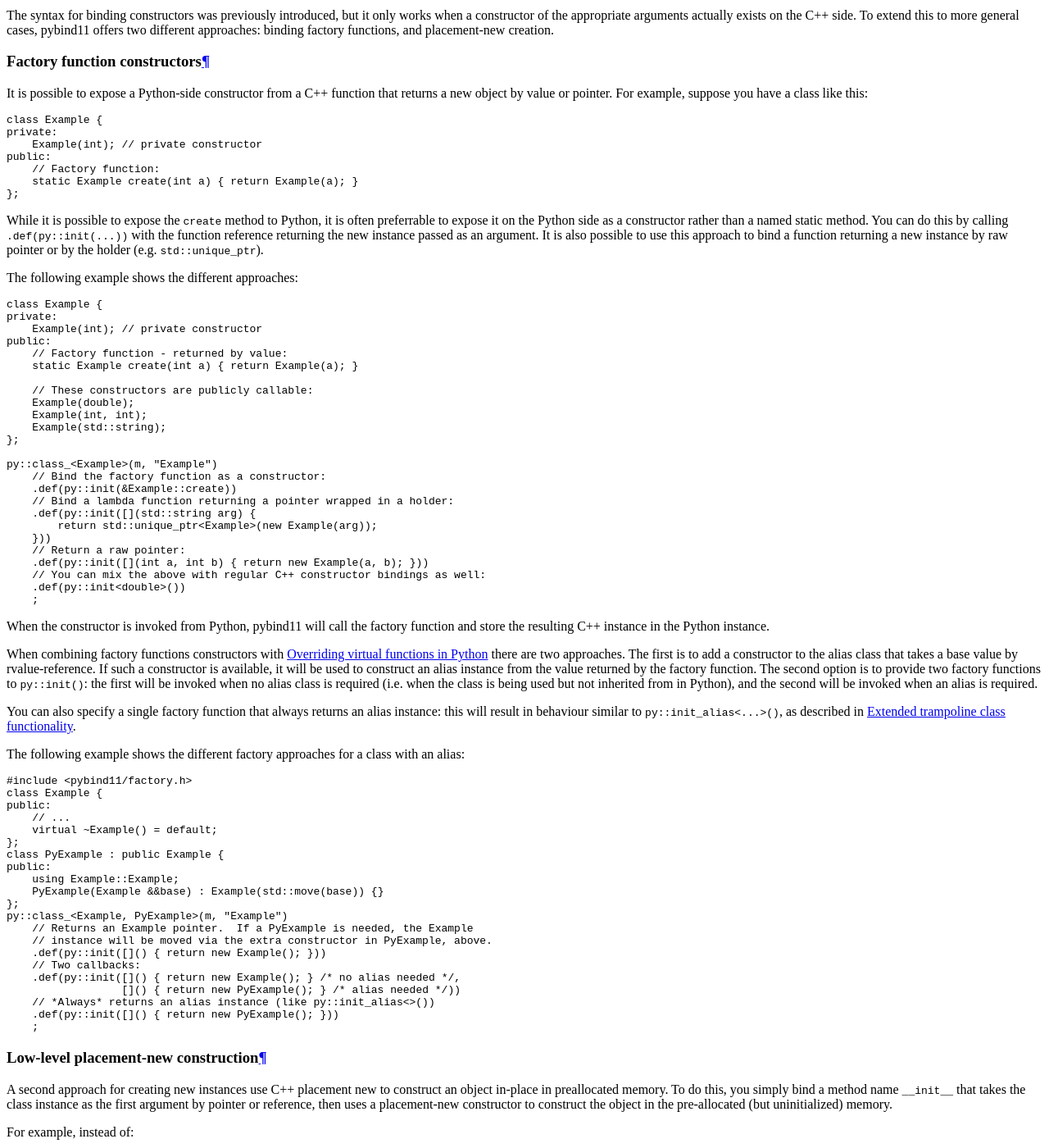
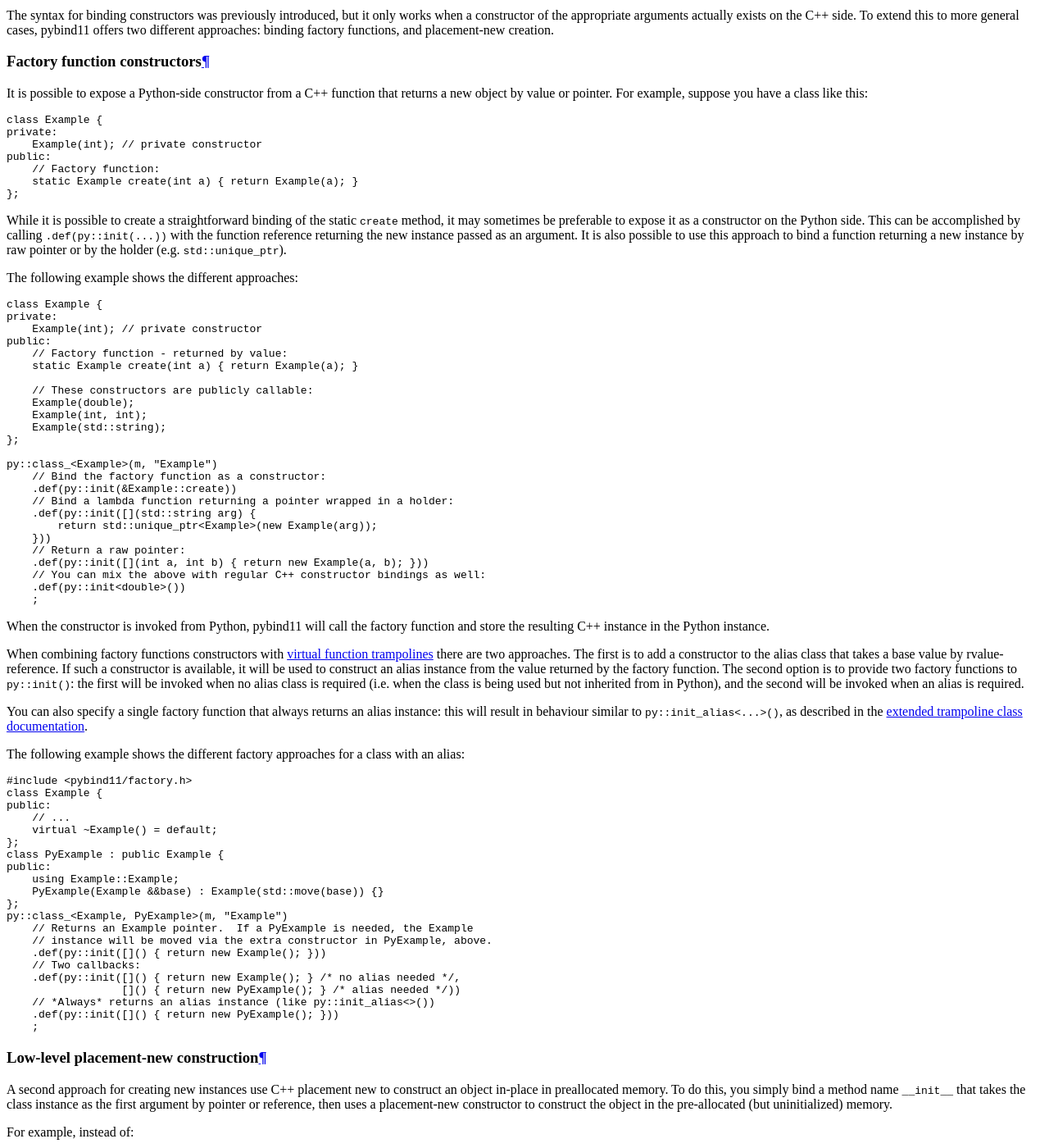
Before and after one commit to pybind/pybind11, a Sphinx documentation site: the page built from docs/advanced/classes.rst, in a window 1280 px wide and 1400 px high, scrolled down 5075 px. Shown: the whole window at 82% size. Built offline with Sphinx 7.4.7 and the Read the Docs theme 2.0.0, drawn with Linux system fonts in a browser that asks for light colours.

Commit message:
minor text edits in advanced/classes.rst (unrelated to PR)

```diff
--- a/docs/advanced/classes.rst
+++ b/docs/advanced/classes.rst
@@ -381,12 +381,12 @@
         static Example create(int a) { return Example(a); }
     };
 
-While it is possible to expose the ``create`` method to Python, it is often
-preferrable to expose it on the Python side as a constructor rather than a
-named static method.  You can do this by calling ``.def(py::init(...))`` with
-the function reference returning the new instance passed as an argument.  It is
-also possible to use this approach to bind a function returning a new instance
-by raw pointer or by the holder (e.g. ``std::unique_ptr``).
+While it is possible to create a straightforward binding of the static
+``create`` method, it may sometimes be preferable to expose it as a constructor
+on the Python side. This can be accomplished by calling ``.def(py::init(...))``
+with the function reference returning the new instance passed as an argument.
+It is also possible to use this approach to bind a function returning a new
+instance by raw pointer or by the holder (e.g. ``std::unique_ptr``).
 
 The following example shows the different approaches:
 
@@ -421,18 +421,20 @@
 When the constructor is invoked from Python, pybind11 will call the factory
 function and store the resulting C++ instance in the Python instance.
 
-When combining factory functions constructors with :ref:`overriding_virtuals`
-there are two approaches.  The first is to add a constructor to the alias class
-that takes a base value by rvalue-reference.  If such a constructor is
-available, it will be used to construct an alias instance from the value
-returned by the factory function.  The second option is to provide two factory
-functions to ``py::init()``: the first will be invoked when no alias class is
-required (i.e. when the class is being used but not inherited from in Python),
-and the second will be invoked when an alias is required.
+When combining factory functions constructors with :ref:`virtual function
+trampolines <overriding_virtuals>` there are two approaches.  The first is to
+add a constructor to the alias class that takes a base value by
+rvalue-reference.  If such a constructor is available, it will be used to
+construct an alias instance from the value returned by the factory function.
+The second option is to provide two factory functions to ``py::init()``: the
+first will be invoked when no alias class is required (i.e. when the class is
+being used but not inherited from in Python), and the second will be invoked
+when an alias is required.
 
 You can also specify a single factory function that always returns an alias
 instance: this will result in behaviour similar to ``py::init_alias<...>()``,
-as described in :ref:`extended_aliases`.
+as described in the :ref:`extended trampoline class documentation
+<extended_aliases>`.
 
 The following example shows the different factory approaches for a class with
 an alias:
```
